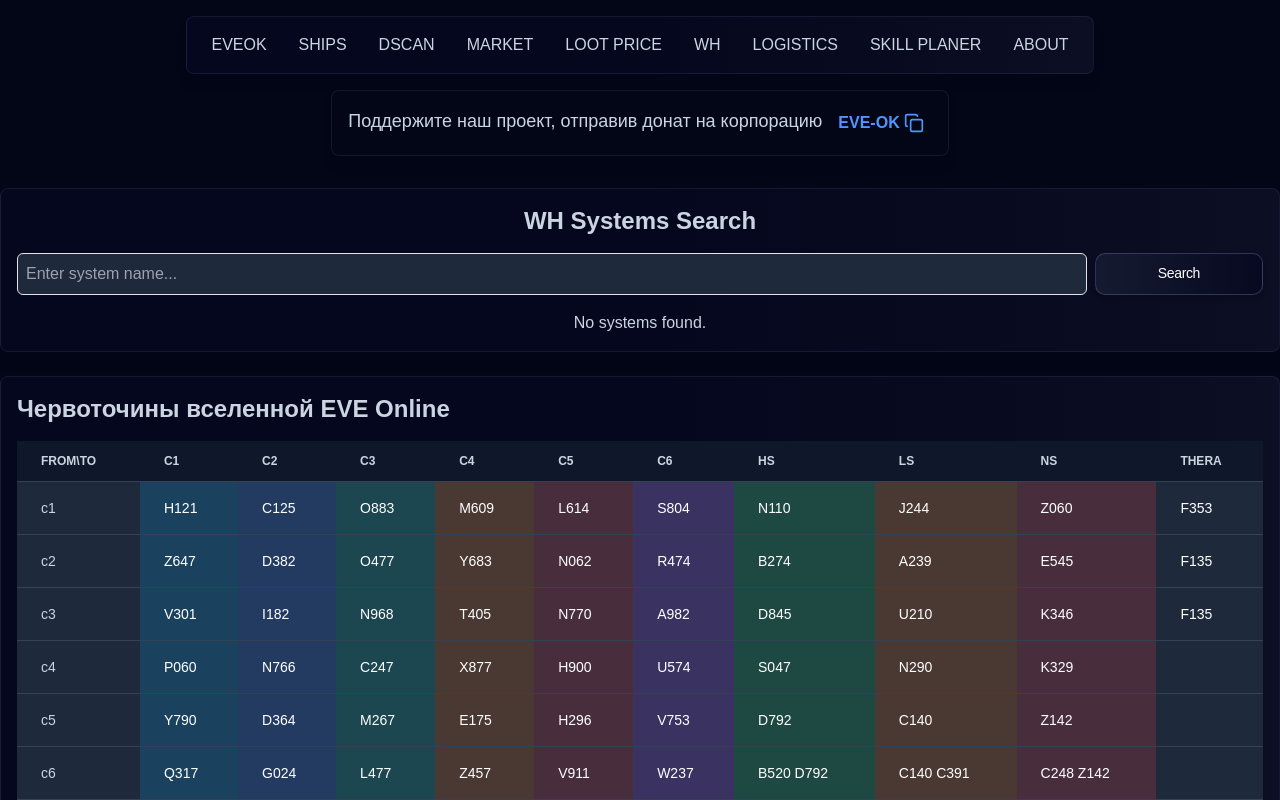
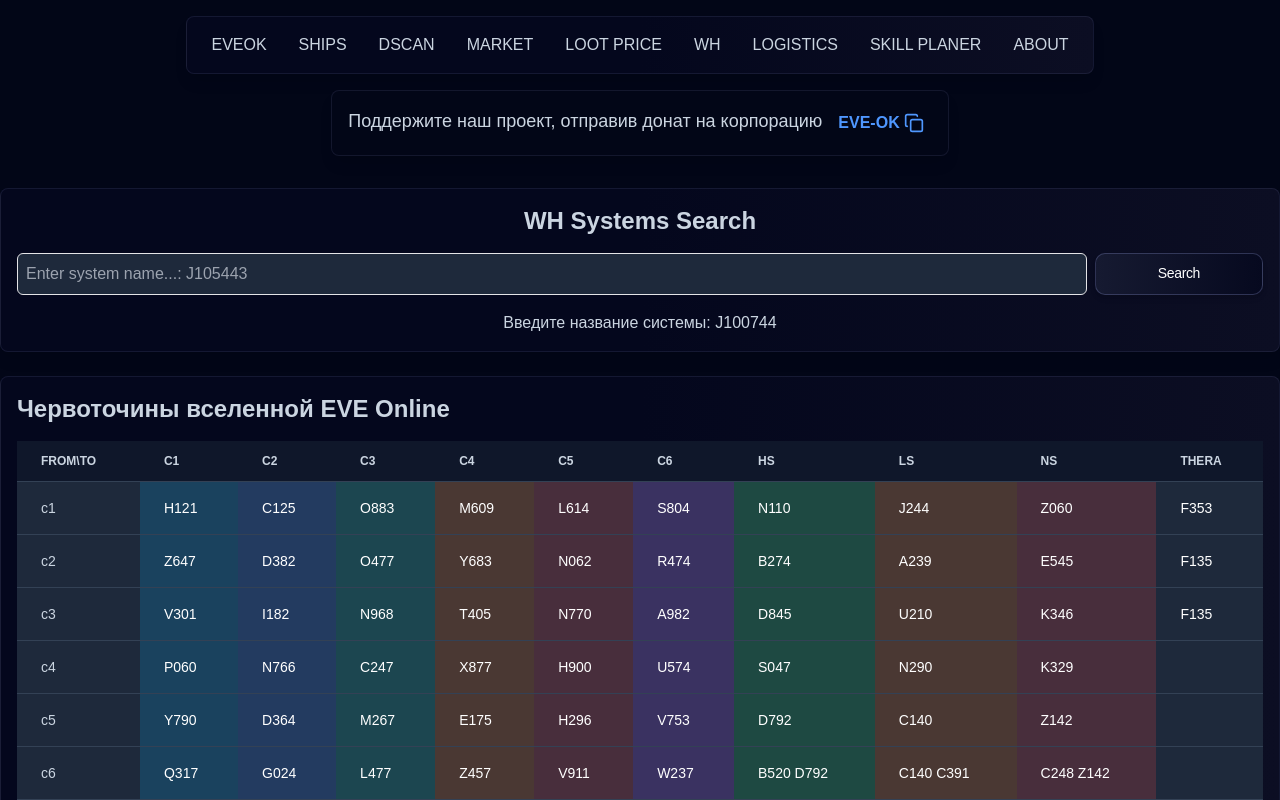
Before and after one commit to kojsok/eveok, a Next.js app: page /wh in a window 1280 px wide. Shown: the top 800 px of the page. Built offline with nearby package versions, Linux system fonts and the light colour scheme.

Commit message:
change label wh component

```diff
--- a/src/components/WHSystems.tsx
+++ b/src/components/WHSystems.tsx
@@ -110,7 +110,7 @@ export default function WHSystems() {
     // Очистка строки от пробелов и проверка на пустую строку
     const trimmedQuery = query.trim();
     if (!trimmedQuery) {
-      setError("Введите название системы.");
+      setError("Система не найдена. Введите название системы без пробелов и дополнительных символов *.");
       setSystems([]);
       return;
     }
@@ -152,7 +152,7 @@ export default function WHSystems() {
           type="text"
           value={query}
           onChange={(e) => setQuery(e.target.value)}
-          placeholder="Enter system name..."
+          placeholder="Enter system name...: J105443"
           className="w-full p-2 border rounded-md focus:outline-none focus:ring-1 focus:ring-blue-500 bg-slate-800 text-slate-300"
         />
         <button
@@ -267,7 +267,7 @@ export default function WHSystems() {
           })}
         </div>
       ) : (
-        <p className="text-center text-slate-300">No systems found.</p>
+        <p className="text-center text-slate-300">Введите название системы: J100744</p>
       )}
     </div>
   );
```
